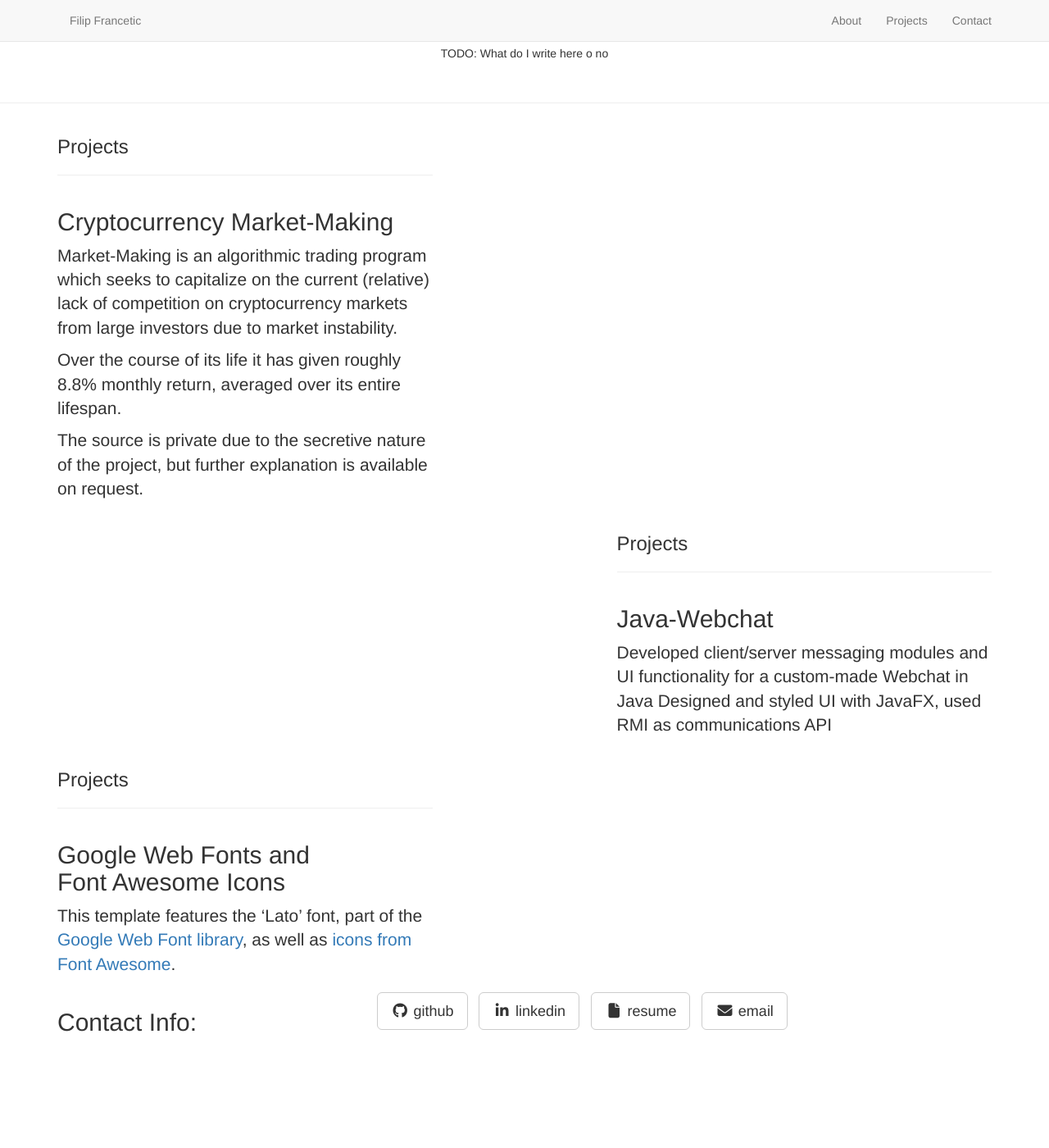
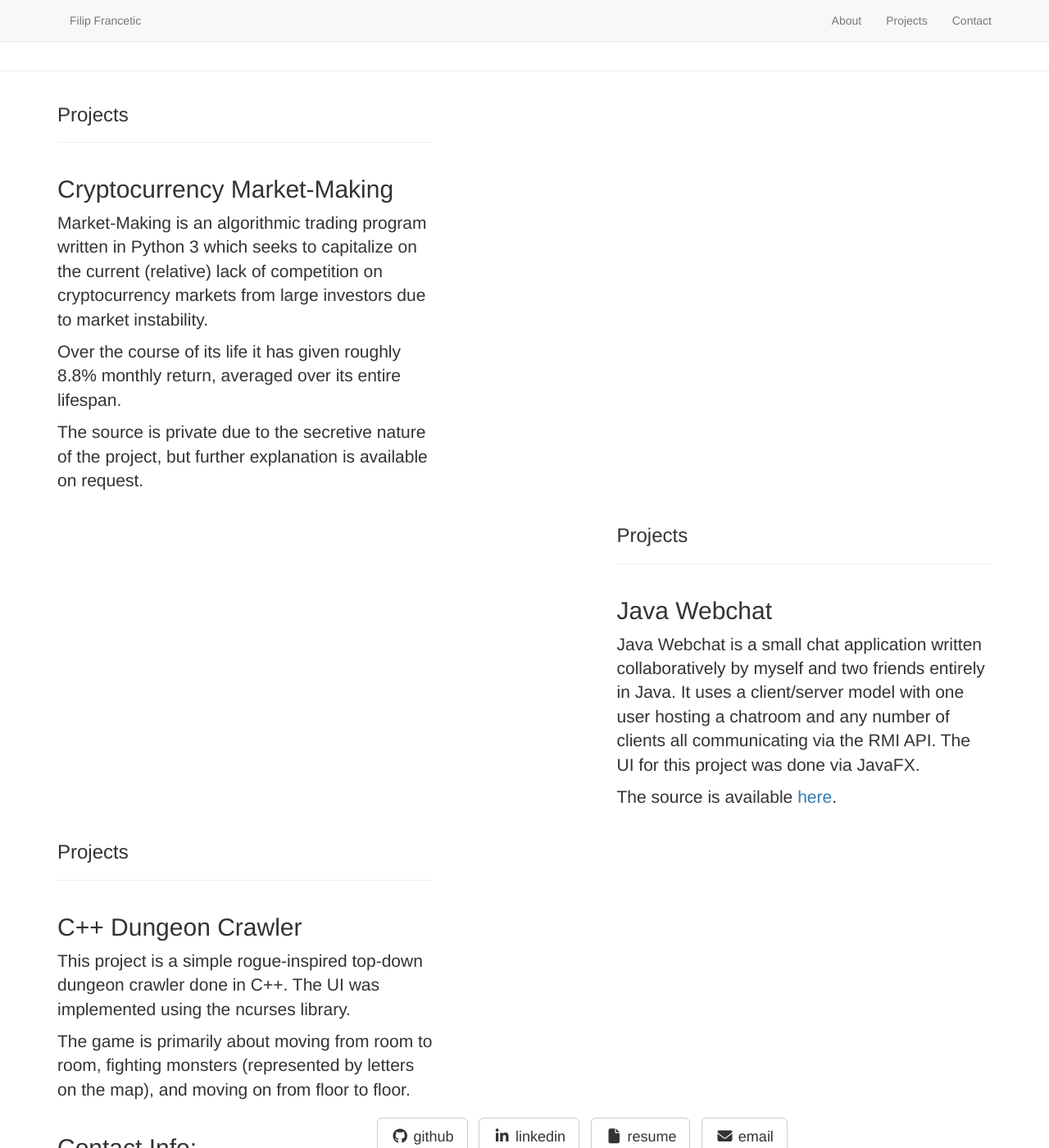
Before and after one commit to Filip-F/Filip-F.github.io, a Jekyll site: the page built from _posts/2014-09-23-services-3.markdown, in a window 1280 px wide and 1400 px high, scrolled down 264 px. Shown: the whole window at 82% size. Built offline with Jekyll 4.4.1, drawn with Linux system fonts in a browser that asks for light colours; nearby versions of some CDN libraries; library files that are not in the unit come from our copies; before the commit the page ends 1537 px from its top, so only the background shows below that; some of the changed text lies outside the part shown.

Commit message:
Update project descriptions

```diff
--- a/_posts/2014-09-21-services-1.markdown
+++ b/_posts/2014-09-21-services-1.markdown
@@ -1,11 +1,11 @@
 ---
 layout: default
-img: ipad.png
+img: crypto.jpg
 category: Projects
 title: Cryptocurrency Market-Making
 description: |
 ---
-  Market-Making is an algorithmic trading program which seeks to capitalize on the current (relative) lack of competition on cryptocurrency markets from large investors due to market instability.
+Market-Making is an algorithmic trading program written in Python 3 which seeks to capitalize on the current (relative) lack of competition on cryptocurrency markets from large investors due to market instability.
 
 Over the course of its life it has given roughly 8.8% monthly return, averaged over its entire lifespan.
 
--- a/_posts/2014-09-23-services-3.markdown
+++ b/_posts/2014-09-23-services-3.markdown
@@ -1,8 +1,10 @@
 ---
 layout: default
-img: phones.png
+img: crawler.png
 category: Projects
-title: Google Web Fonts and<br>Font Awesome Icons
+title: C++ Dungeon Crawler
 description: |
 ---
-This template features the 'Lato' font, part of the [Google Web Font library](http://www.google.com/fonts), as well as [icons from Font Awesome](http://fontawesome.io).
+This project is a simple rogue-inspired top-down dungeon crawler done in C++. The UI was implemented using the ncurses library.
+
+The game is primarily about moving from room to room, fighting monsters (represented by letters on the map), and moving on from floor to floor.
```
Also changed, not shown: _posts/2014-09-22-services-2.markdown (+4 -3 lines), img/intro-bg.jpg (deleted), img/screenshot.png (deleted), img/servers.jpg (added), img/services/chat.png (added), img/services/crawler.png (added), img/services/crypto.jpg (added), img/services/dog.png (deleted), img/services/ipad.png (deleted), img/services/phones.png (deleted).
